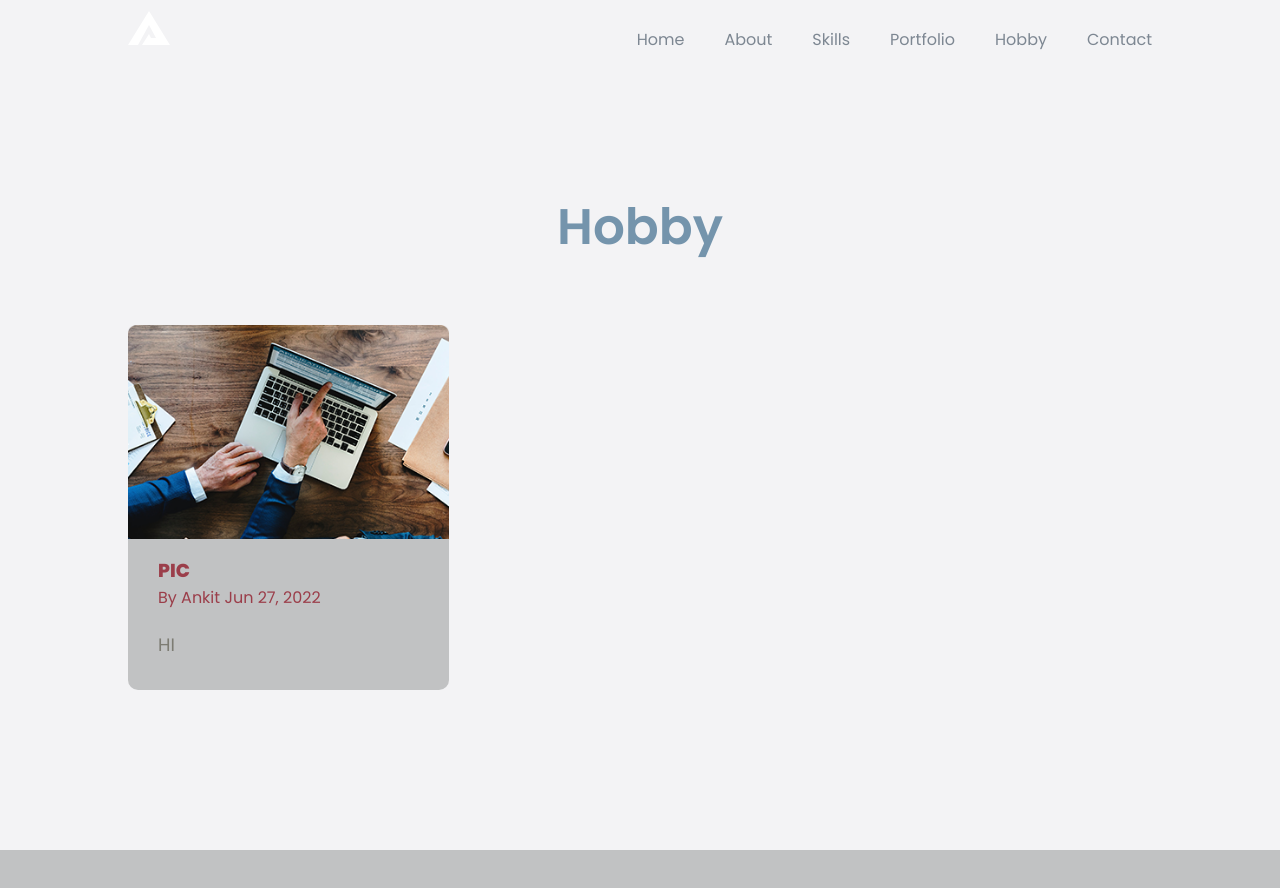
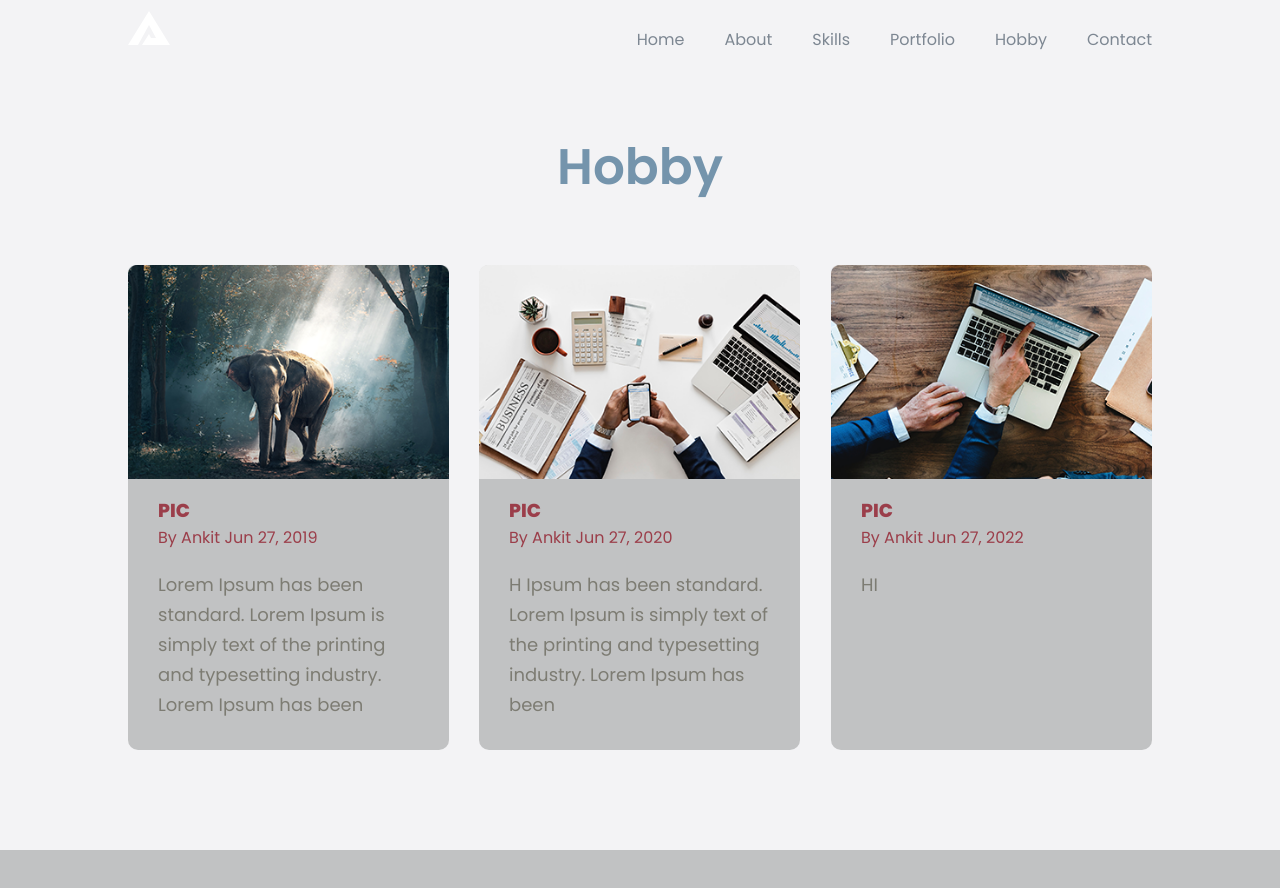
Before and after one commit to ankacharya/portfolio, a React (Create React App) app: page /blog in a window 1280 px wide. Shown: the top 888 px of the page. Built offline with nearby package versions, Linux system fonts and the light colour scheme.

Commit message:
changes desc

```diff
--- a/src/components/data/dummydata.js
+++ b/src/components/data/dummydata.js
@@ -131,6 +131,22 @@ export const portfolio = [
 ]
 export const blog = [
   {
+    id: 1,
+    title: "PIC",
+    date: "Jun 27, 2019",
+    author: "Ankit",
+    desc: "Lorem Ipsum has been standard. Lorem Ipsum is simply text of the printing and typesetting industry. Lorem Ipsum has been",
+    cover: "./images/blog/b1.png",
+  },
+  {
+    id: 2,
+    title: "PIC",
+    date: "Jun 27, 2020",
+    author: "Ankit",
+    desc: "H Ipsum has been standard. Lorem Ipsum is simply text of the printing and typesetting industry. Lorem Ipsum has been",
+    cover: "./images/blog/b2.png",
+  },
+  {
     id: 3,
     title: "PIC",
     date: "Jun 27, 2022",
```
